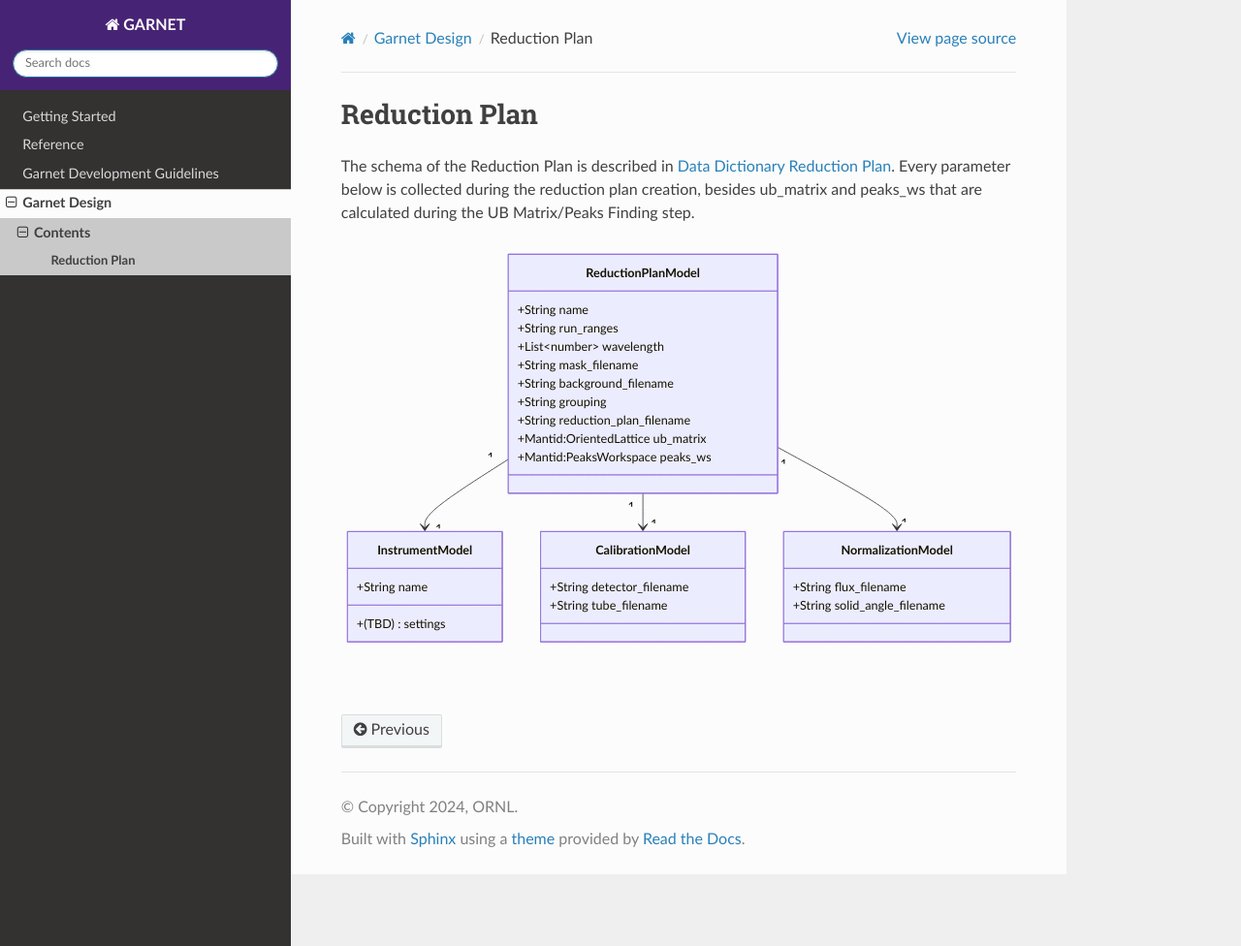
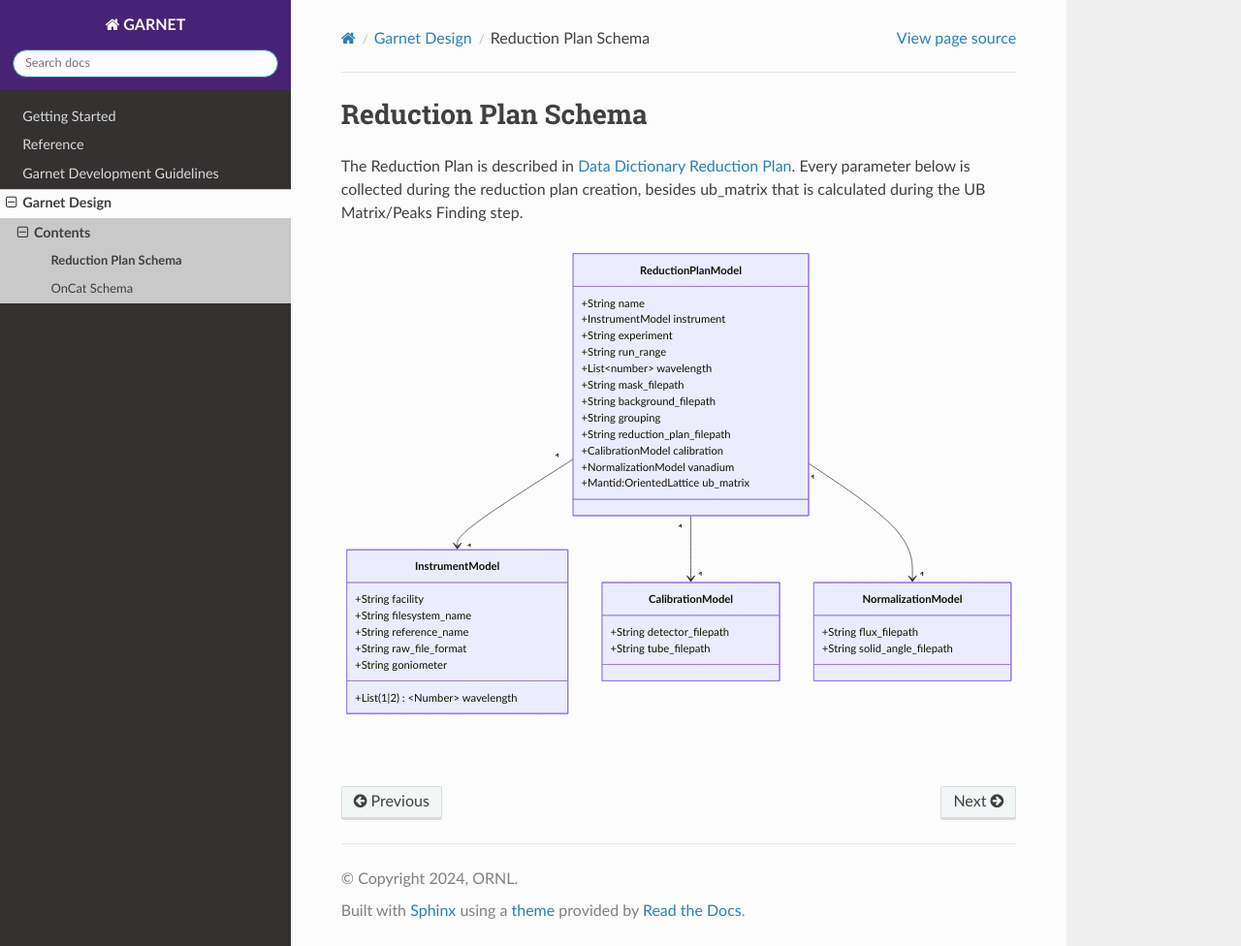
Before and after one commit to neutrons/garnet, a Sphinx documentation site: the page built from docs/source/design/reduction_plan.rst, in a window 1280 px wide and 976 px high. Shown: the whole window at 97% size. Built offline with Sphinx 7.4.7 and the Read the Docs theme 2.0.0, drawn with Linux system fonts in a browser that asks for light colours; the version number could not be read and is left out.

Commit message:
oncat and reduction plna schemas updated

```diff
--- a/docs/source/design/index.rst
+++ b/docs/source/design/index.rst
@@ -16,3 +16,4 @@ Contents
    :maxdepth: 1
 
    reduction_plan
+   oncat
--- a/docs/source/design/reduction_plan.rst
+++ b/docs/source/design/reduction_plan.rst
@@ -1,9 +1,8 @@
-Reduction Plan
-===================
+Reduction Plan Schema
+=======================
 
-The schema of the Reduction Plan is described in `Data Dictionary Reduction Plan <https://ornlrse.clm.ibmcloud.com/rm/web#action=com.ibm.rdm.web.pages.showArtifactPage&artifactURI=https%3A%2F%2Fornlrse.clm.ibmcloud.com%2Frm%2Fresources%2FTX_FsGEMM9tEe6kustJDRk6kQ&vvc.configuration=https%3A%2F%2Fornlrse.clm.ibmcloud.com%2Frm%2Fcm%2Fstream%2F_DEcs8OHJEeyU5_2AJWnXOQ&componentURI=https%3A%2F%2Fornlrse.clm.ibmcloud.com%2Frm%2Frm-projects%2F_DADVIOHJEeyU5_2AJWnXOQ%2Fcomponents%2F_DEP4oOHJEeyU5_2AJWnXOQ>`_.
-Every parameter below is collected during the reduction plan creation, besides ub_matrix and peaks_ws
-that are calculated during the UB Matrix/Peaks Finding step.
+The Reduction Plan is described in `Data Dictionary Reduction Plan <https://ornlrse.clm.ibmcloud.com/rm/web#action=com.ibm.rdm.web.pages.showArtifactPage&artifactURI=https%3A%2F%2Fornlrse.clm.ibmcloud.com%2Frm%2Fresources%2FTX_FsGEMM9tEe6kustJDRk6kQ&vvc.configuration=https%3A%2F%2Fornlrse.clm.ibmcloud.com%2Frm%2Fcm%2Fstream%2F_DEcs8OHJEeyU5_2AJWnXOQ&componentURI=https%3A%2F%2Fornlrse.clm.ibmcloud.com%2Frm%2Frm-projects%2F_DADVIOHJEeyU5_2AJWnXOQ%2Fcomponents%2F_DEP4oOHJEeyU5_2AJWnXOQ>`_.
+Every parameter below is collected during the reduction plan creation, besides ub_matrix that is calculated during the UB Matrix/Peaks Finding step.
 
 .. mermaid::
 
@@ -14,26 +13,33 @@ that are calculated during the UB Matrix/Peaks Finding step.
 
     class ReductionPlanModel{
         +String name
-        +String run_ranges
+        +InstrumentModel instrument
+        +String experiment
+        +String run_range
         +List~number~ wavelength
-        +String mask_filename
-        +String background_filename
+        +String mask_filepath
+        +String background_filepath
         +String grouping
-        +String reduction_plan_filename
+        +String reduction_plan_filepath
+        +CalibrationModel calibration
+        +NormalizationModel vanadium
         +Mantid:OrientedLattice ub_matrix
-        +Mantid:PeaksWorkspace peaks_ws
     }
     class InstrumentModel{
-        +String name
-        +(TBD) settings
+        +String facility
+        +String filesystem_name
+        +String reference_name
+        +List(1|2)~Number~ wavelength
+        +String raw_file_format
+        +String goniometer
     }
     class CalibrationModel{
-        +String detector_filename
-        +String tube_filename
+        +String detector_filepath
+        +String tube_filepath
     }
     class NormalizationModel{
-        +String flux_filename
-        +String solid_angle_filename
+        +String flux_filepath
+        +String solid_angle_filepath
     }
 
 |
```
Also changed, not shown: docs/source/design/oncat.rst (added, +52 -0 lines).
